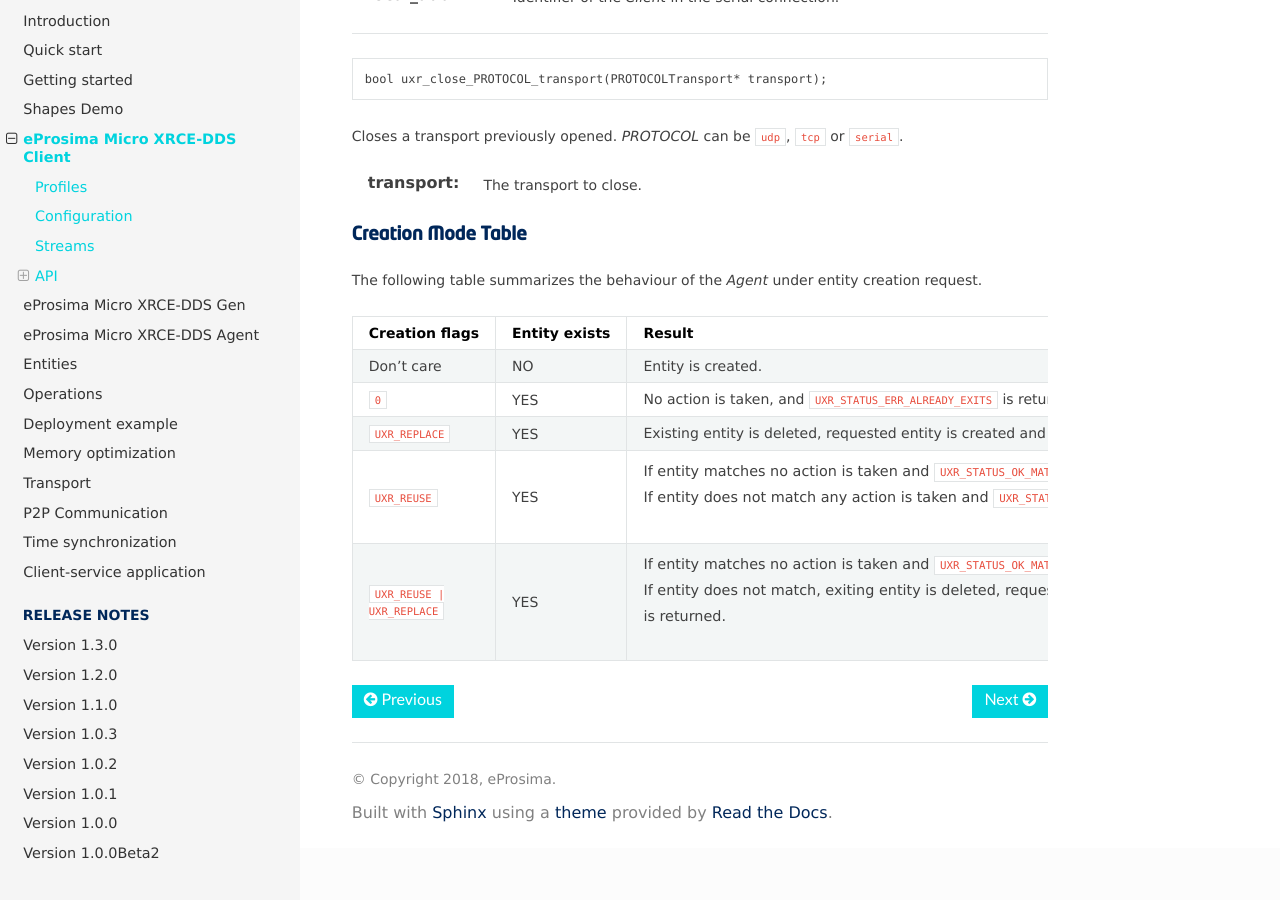
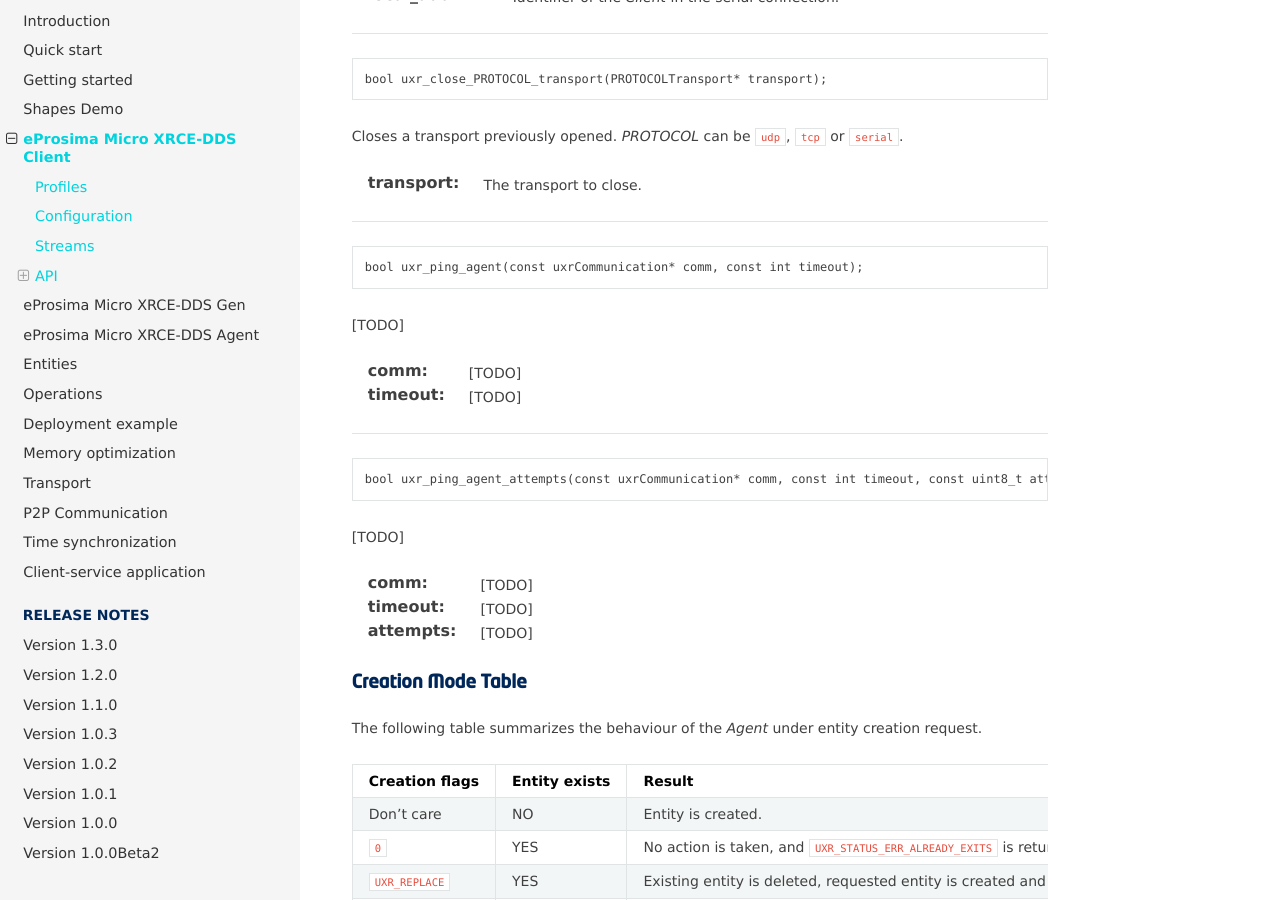
Before and after one commit to eProsima/Micro-XRCE-DDS-docs, a Sphinx documentation site: the page built from docs/client.rst, in a window 1280 px wide and 900 px high, scrolled down 23298 px. Built offline with Sphinx 7.4.7 and the Read the Docs theme 2.0.0, drawn with Linux system fonts in a browser that asks for light colours.

Commit message:
Add ping

```diff
--- a/docs/client.rst
+++ b/docs/client.rst
@@ -1101,6 +1101,29 @@
 
 :transport: The transport to close.
 
+------
+
+.. code-block:: c
+
+    bool uxr_ping_agent(const uxrCommunication* comm, const int timeout);
+
+[TODO]
+
+:comm: [TODO]
+:timeout: [TODO]
+
+------
+
+.. code-block:: c
+
+    bool uxr_ping_agent_attempts(const uxrCommunication* comm, const int timeout, const uint8_t attempts);
+
+[TODO]
+
+:comm: [TODO]
+:timeout: [TODO]
+:attempts: [TODO]
+
 Creation Mode Table
 ###################
 
```
Also changed, not shown: other parts of docs/client.rst (+1 -1 lines).
